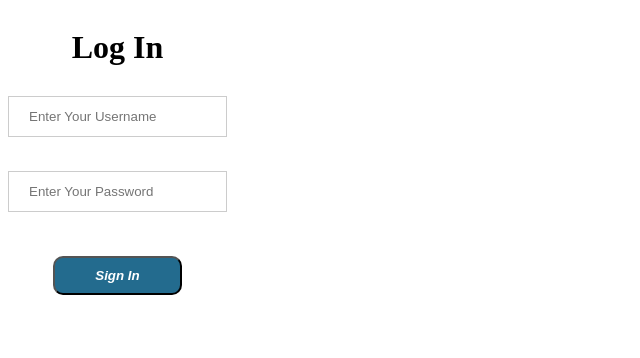
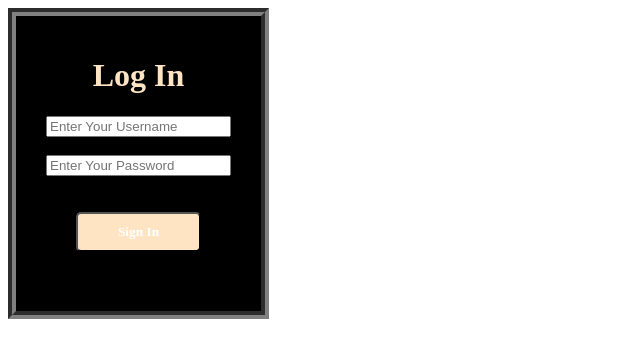
Before and after one commit to R32-PT/SE_Project, a Flask app: page /login in a window 1280 px wide. Shown: the top 358 px of the page, without its empty margins (0-640 px from the left). Run offline with Flask 2, Linux system fonts and the light colour scheme; some libraries are stand-ins or nearby versions.

Commit message:
Update login.css

```diff
--- a/static/styles/login.css
+++ b/static/styles/login.css
@@ -1,17 +1,22 @@
-input[type=text], input[type=password] {
-    width: 100%;
-    padding: 12px 20px;
-    margin: 8px 0;
-    display: inline-block;
-    border: 1px solid #ccc;
-    box-sizing: border-box;
-  }
+.login{
+  color: bisque;
+  background-color: black;
+  border-style: groove;
+  border-width: 8px;
+  border-color: grey;
+  margin: auto;
+  padding-top: 20px;
+  padding-left: 30px;
+  padding-right: 30px;
+  padding-bottom: 25px;
+}
+
 
 .btn {
   padding: 10px 40px;
-                background-color: #236B8E;
-                color: #FFFFFF;
-                font-style: oblique;
-                font-weight: bold;
-                border-radius: 10px;
+  background-color: bisque;
+  color: #FFFFFF;
+  font-family: 'Times New Roman', Times, serif;
+  font-weight: bold;
+  border-radius: 5px;
 }
```
